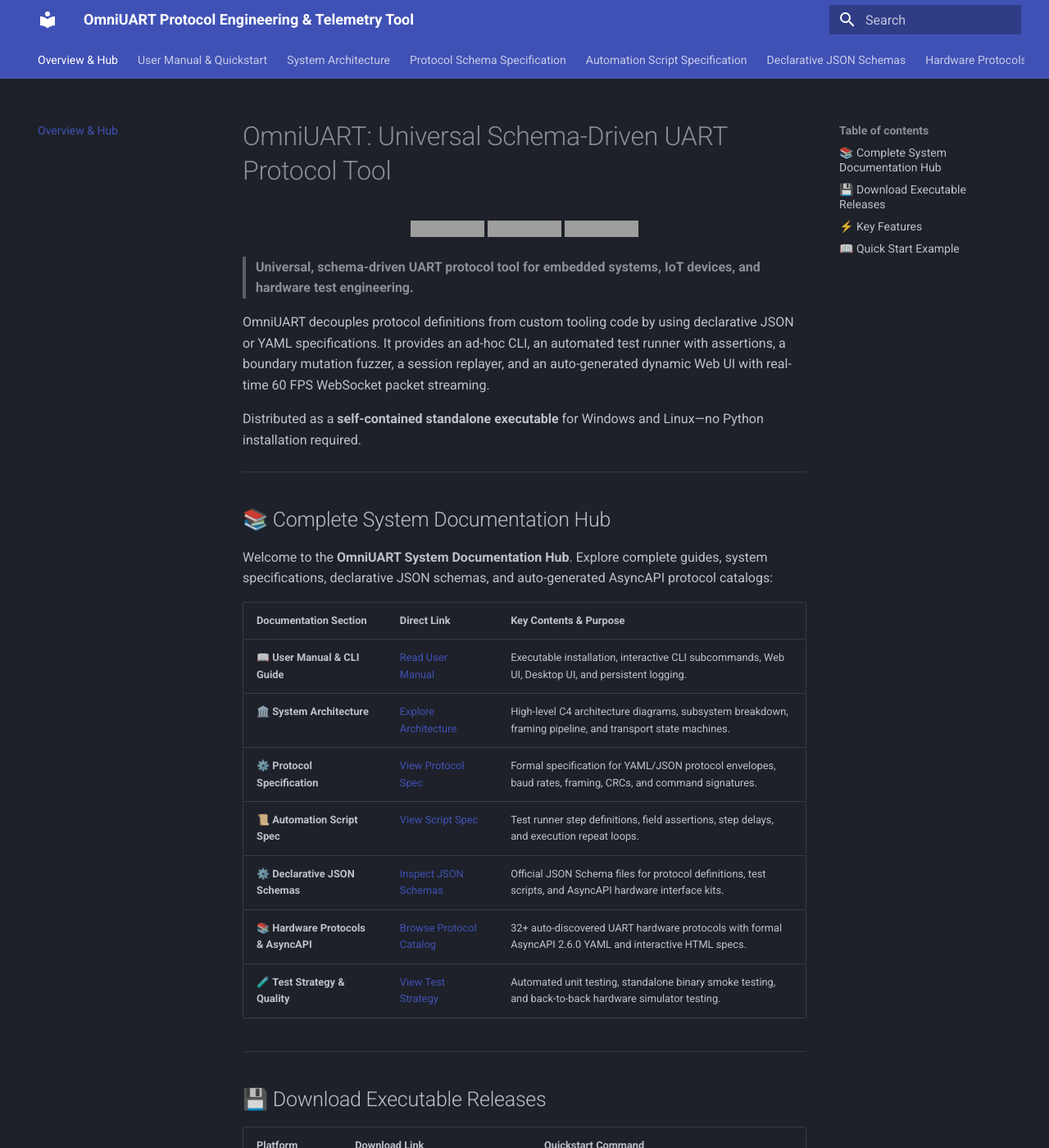
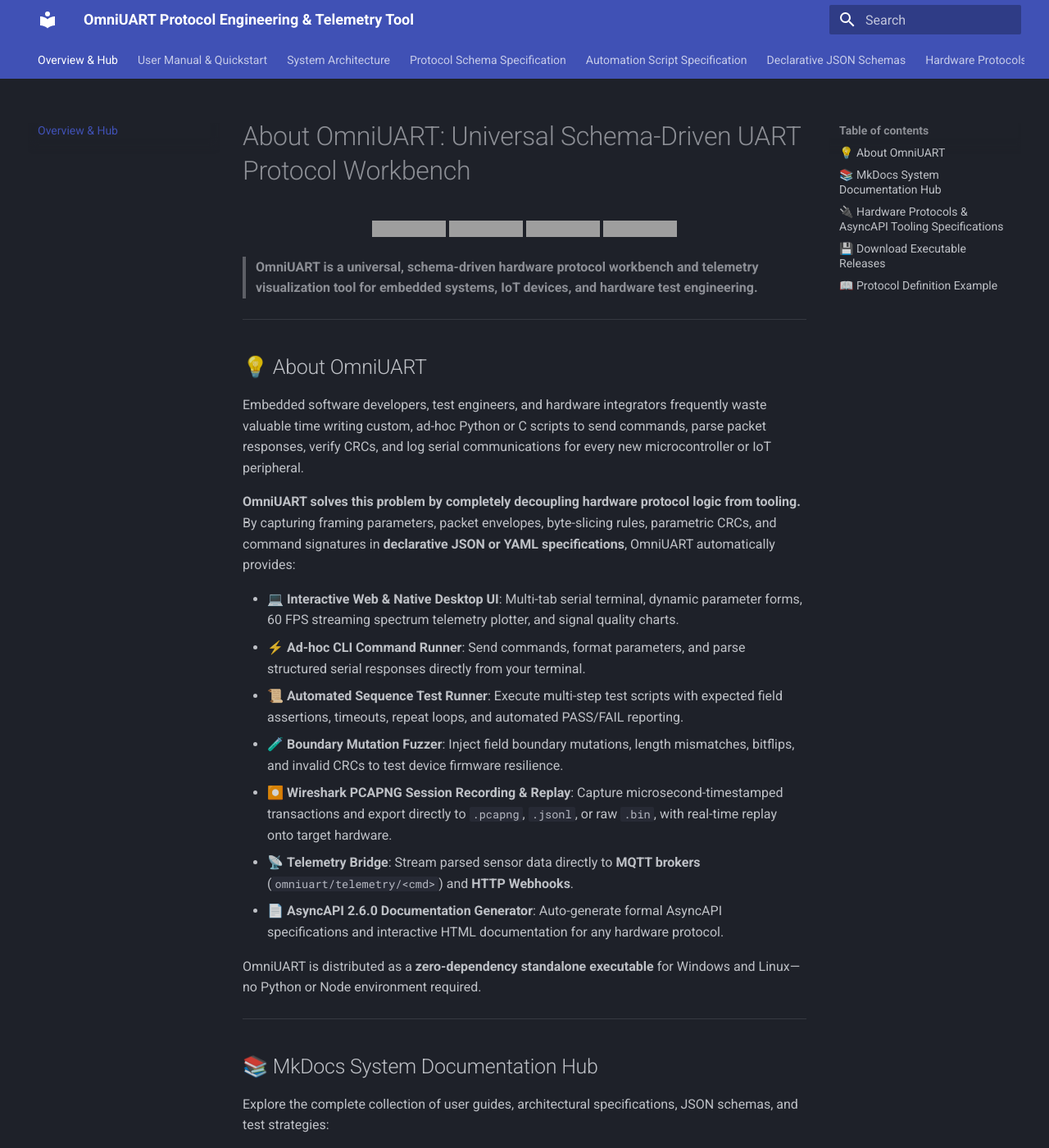
Before and after one commit to markbac/omni-uart, an MkDocs documentation site: the page built from docs/index.md, in a window 1280 px wide and 1400 px high. Shown: the whole window at 82% size. Built offline with MkDocs 1.6.1 and Material for MkDocs 9.7.7, drawn with Linux system fonts in a browser that asks for light colours; some of the changed text lies outside the part shown; grey boxes are pictures that could not be loaded.

Commit message:
fix(#181): replace protocol catalog landing page with dedicated About OmniUART hub linking MkDocs and AsyncAPI content (#182)

````diff
--- a/docs/index.md
+++ b/docs/index.md
@@ -1,32 +1,55 @@
-# OmniUART: Universal Schema-Driven UART Protocol Tool
+# About OmniUART: Universal Schema-Driven UART Protocol Workbench
 
 <p align="center">
   <img src="https://img.shields.io/badge/Release-v1.9.0-blue.svg" alt="Release">
   <img src="https://img.shields.io/badge/License-MIT-green.svg" alt="License">
   <img src="https://img.shields.io/badge/Platform-Windows%20%7C%20Linux-orange.svg" alt="Platforms">
+  <img src="https://img.shields.io/badge/AsyncAPI-2.6.0-emerald.svg" alt="AsyncAPI 2.6.0">
 </p>
 
-> **Universal, schema-driven UART protocol tool for embedded systems, IoT devices, and hardware test engineering.**
-
-OmniUART decouples protocol definitions from custom tooling code by using declarative JSON or YAML specifications. It provides an ad-hoc CLI, an automated test runner with assertions, a boundary mutation fuzzer, a session replayer, and an auto-generated dynamic Web UI with real-time 60 FPS WebSocket packet streaming.
-
-Distributed as a **self-contained standalone executable** for Windows and Linux—no Python installation required.
+> **OmniUART is a universal, schema-driven hardware protocol workbench and telemetry visualization tool for embedded systems, IoT devices, and hardware test engineering.**
 
 ---
 
-## 📚 Complete System Documentation Hub
+## 💡 About OmniUART
 
-Welcome to the **OmniUART System Documentation Hub**. Explore complete guides, system specifications, declarative JSON schemas, and auto-generated AsyncAPI protocol catalogs:
+Embedded software developers, test engineers, and hardware integrators frequently waste valuable time writing custom, ad-hoc Python or C scripts to send commands, parse packet responses, verify CRCs, and log serial communications for every new microcontroller or IoT peripheral.
 
-| Documentation Section | Direct Link | Key Contents & Purpose |
+**OmniUART solves this problem by completely decoupling hardware protocol logic from tooling.** By capturing framing parameters, packet envelopes, byte-slicing rules, parametric CRCs, and command signatures in **declarative JSON or YAML specifications**, OmniUART automatically provides:
+
+- 💻 **Interactive Web & Native Desktop UI**: Multi-tab serial terminal, dynamic parameter forms, 60 FPS streaming spectrum telemetry plotter, and signal quality charts.
+- ⚡ **Ad-hoc CLI Command Runner**: Send commands, format parameters, and parse structured serial responses directly from your terminal.
+- 📜 **Automated Sequence Test Runner**: Execute multi-step test scripts with expected field assertions, timeouts, repeat loops, and automated PASS/FAIL reporting.
+- 🧪 **Boundary Mutation Fuzzer**: Inject field boundary mutations, length mismatches, bitflips, and invalid CRCs to test device firmware resilience.
+- ⏺️ **Wireshark PCAPNG Session Recording & Replay**: Capture microsecond-timestamped transactions and export directly to `.pcapng`, `.jsonl`, or raw `.bin`, with real-time replay onto target hardware.
+- 📡 **Telemetry Bridge**: Stream parsed sensor data directly to **MQTT brokers** (`omniuart/telemetry/<cmd>`) and **HTTP Webhooks**.
+- 📄 **AsyncAPI 2.6.0 Documentation Generator**: Auto-generate formal AsyncAPI specifications and interactive HTML documentation for any hardware protocol.
+
+OmniUART is distributed as a **zero-dependency standalone executable** for Windows and Linux—no Python or Node environment required.
+
+---
+
+## 📚 MkDocs System Documentation Hub
+
+Explore the complete collection of user guides, architectural specifications, JSON schemas, and test strategies:
+
+| Documentation Hub Page | Direct Link | Purpose & Contents |
 | :--- | :--- | :--- |
-| 📖 **User Manual & CLI Guide** | [Read User Manual](release/guidance.md) | Executable installation, interactive CLI subcommands, Web UI, Desktop UI, and persistent logging. |
-| 🏛️ **System Architecture** | [Explore Architecture](architecture/system-architecture.md) | High-level C4 architecture diagrams, subsystem breakdown, framing pipeline, and transport state machines. |
-| ⚙️ **Protocol Specification** | [View Protocol Spec](specs/protocol-schema-specification.md) | Formal specification for YAML/JSON protocol envelopes, baud rates, framing, CRCs, and command signatures. |
-| 📜 **Automation Script Spec** | [View Script Spec](specs/script-schema-specification.md) | Test runner step definitions, field assertions, step delays, and execution repeat loops. |
-| ⚙️ **Declarative JSON Schemas** | [Inspect JSON Schemas](schemas/index.md) | Official JSON Schema files for protocol definitions, test scripts, and AsyncAPI hardware interface kits. |
-| 📚 **Hardware Protocols & AsyncAPI** | [Browse Protocol Catalog](protocols/index.md) | 32+ auto-discovered UART hardware protocols with formal AsyncAPI 2.6.0 YAML and interactive HTML specs. |
-| 🧪 **Test Strategy & Quality** | [View Test Strategy](testing/test-strategy.md) | Automated unit testing, standalone binary smoke testing, and back-to-back hardware simulator testing. |
+| 📖 **User Manual & CLI Guide** | [Read User Manual](release/guidance.md) | Installation, standalone executable usage, CLI subcommands (`send`, `run`, `fuzz`, `replay`), Desktop & Web UI, and logging. |
+| 🏛️ **System Architecture** | [Explore Architecture](architecture/system-architecture.md) | C4 architectural diagrams, framing pipeline, transport abstraction, virtual device simulation, and state machines. |
+| ⚙️ **Protocol Specification** | [View Protocol Spec](specs/protocol-schema-specification.md) | Specification for YAML/JSON protocol envelopes, framing modes, parametric CRCs (Rocksoft model), and payload fields. |
+| 📜 **Automation Script Spec** | [View Script Spec](specs/script-schema-specification.md) | Sequence runner step schemas, parameter injection, response assertions, delay timers, and loop execution. |
+| ⚙️ **Declarative JSON Schemas** | [Inspect JSON Schemas](schemas/index.md) | Official JSON Schema files for IDE auto-completion, linting, and automated protocol schema validation. |
+| 🧪 **Test Strategy & Quality** | [View Test Strategy](testing/test-strategy.md) | Automated unit testing, standalone binary smoke testing, loopback transport tests, and CI/CD verification pipelines. |
+
+---
+
+## 🔌 Hardware Protocols & AsyncAPI Tooling Specifications
+
+OmniUART features built-in integration with `@asyncapi/cli` and `@asyncapi/html-template` (via `npx asyncapi`) to convert declarative UART protocol definitions into standard **AsyncAPI 2.6.0** hardware interface specifications.
+
+- 📚 **[Browse Full Hardware Protocol Catalog](protocols/index.md)**: Explore 32+ pre-configured hardware protocols, including AT Commands, Modbus RTU/ASCII, COBS, SLIP, BACnet MS/TP, MAVLink, DMX512, UBX, XBee, and custom CRC node protocols.
+- 📄 **AsyncAPI Artifacts**: Download standalone AsyncAPI 2.6.0 `.yaml` files or view interactive single-file AsyncAPI HTML specifications for any protocol.
 
 ---
 
@@ -34,32 +57,21 @@
 
 | Platform | Download Link | Quickstart Command |
 | :--- | :--- | :--- |
-| **Windows (64-bit)** | [📦 Download `omni-uart-windows-amd64.zip`](https://github.com/markbac/omni-uart/releases/latest/download/omni-uart-windows-amd64.zip) | Double-click `omni-uart-windows-amd64.exe` to launch Web UI immediately |
+| **Windows (64-bit)** | [📦 Download `omni-uart-windows-amd64.zip`](https://github.com/markbac/omni-uart/releases/latest/download/omni-uart-windows-amd64.zip) | Double-click `omni-uart-windows-amd64.exe` to open Desktop App |
 | **Linux (64-bit)** | [📦 Download `omni-uart-linux-amd64.tar.gz`](https://github.com/markbac/omni-uart/releases/latest/download/omni-uart-linux-amd64.tar.gz) | `tar -xzf omni-uart-linux-amd64.tar.gz && ./omni-uart-linux-amd64` |
 
 ---
 
-## ⚡ Key Features
+## 📖 Protocol Definition Example
 
-- **Schema-Driven Protocols (JSON/YAML)**: Define message envelopes, sync preambles, dynamic length fields, opcodes, typed payload fields (integers, floats, enums, strings, bitfields), and footers.
-- **Parametric CRC & Presets**: Pure-Python zero-dependency integrity engine supporting standard presets (CRC8, CRC16-Modbus, CRC16-CCITT, CRC32, Sum, XOR) and **fully custom parametric CRCs** via the Rocksoft Model (`width`, `poly`, `init`, `refin`, `refout`, `xorout`, `endian`).
-- **Interactive Double-Click GUI Mode**: Double-clicking the standalone binary starts the Web UI server and opens your browser to `http://localhost:8000`.
-- **Dual-View Raw & Decoded Stream Inspector**: Real-time side-by-side visualization with color-coded semantic byte slicing (Header, Length, Command, Payload, CRC, Footer) and interactive cross-highlighting.
-- **Session Recording & Wireshark Export**: Record full serial transactions with microsecond timestamps and export to **Wireshark PCAPNG (`.pcapng`)**, JSON Lines (`.jsonl`), CSV, or raw binary (`.bin`).
-- **Session Replay Engine**: Replay recorded `.jsonl` serial transactions back onto physical hardware or virtual loopback transports at real-time or scaled speed multipliers (`omni-uart replay`).
-- **Telemetry Bridge**: Dispatches parsed UART telemetry events directly to **MQTT brokers** (`omniuart/telemetry/<cmd>`) and **HTTP Webhooks**.
-- **DTR/RTS Bootloader Pin Pulsing**: Configurable hardware line toggling (DTR/RTS) for resetting ESP32/STM32 MCUs into bootloader mode prior to command execution.
-- **Virtual MCU Simulation**: Test protocols and execute regression suites completely offline without physical hardware attached.
-
----
-
-## 📖 Quick Start Example
+Declarative YAML protocol specification (`BinarySensorNode.yaml`):
 
 ```yaml
 schema_version: "1.0.0"
 metadata:
   name: "BinarySensorNode"
   version: "1.1.0"
+  description: "Binary UART protocol for multi-channel environmental sensor node with CRC16-Modbus"
 
 serial_config:
   baudrate: 115200
@@ -80,6 +92,7 @@
 commands:
   - name: "get_readings"
     id: 0x02
+    description: "Query sensor channel temperature and humidity readings"
     parameters:
       - name: "channel"
         type: "uint8"
````
Also changed, not shown: 2 other files.
